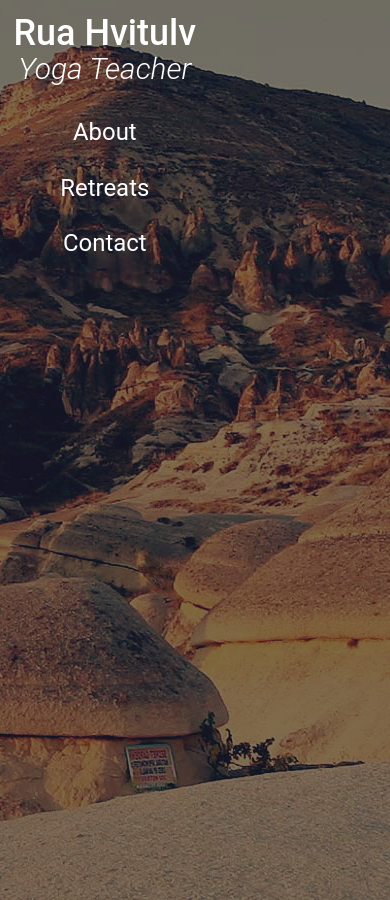
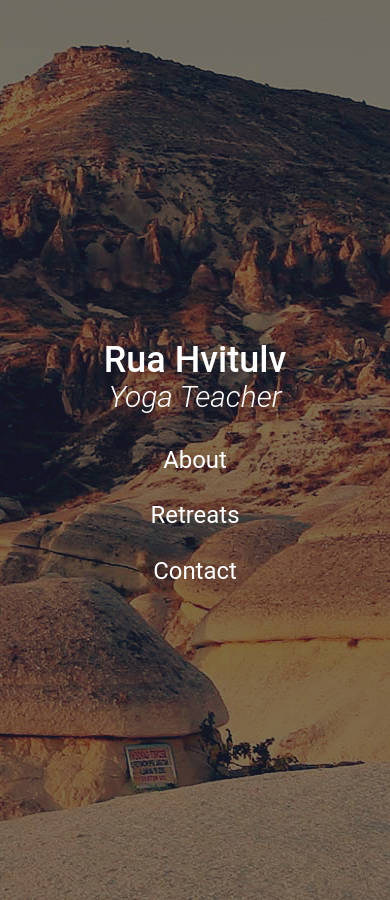
Before and after one commit to ruahvitulv/ruahvitulv.github.io, a Jekyll site: the page built from index.html, in a window 390 px wide. Built offline with Jekyll 4.4.1, drawn with Linux system fonts in a browser that asks for light colours; nearby versions of some CDN libraries.

Commit message:
fix for homepage on mobile

```diff
--- a/_sass/modules/home.scss
+++ b/_sass/modules/home.scss
@@ -15,6 +15,10 @@
 	.m-footer {
 		display: none;
 	}
+	#content {
+		display: table-cell;
+		vertical-align: middle;
+	}
 }
 .m-home-video {
 	position: fixed;
@@ -25,10 +29,6 @@
 	margin-top: 0;
 	pointer-events: none;
 	z-index: -1;
-}
-.m-home-content {
-	display: table-cell;
-	vertical-align: middle;
 }
 .m-home-header {
 	h1,
--- a/index.html
+++ b/index.html
@@ -5,7 +5,7 @@
 
 <div class="m-home-video" data-vide-bg="/assets/images/home/video.mp4" data-vide-options="posterType: jpg"></div>
 
-<div class="m-home-content u-text-antialiase">
+<div class="u-text-antialiase">
 	<header class="m-home-header">
 		<h1>Rua Hvitulv</h1>
 		<h2>Yoga Teacher</h2>
```
